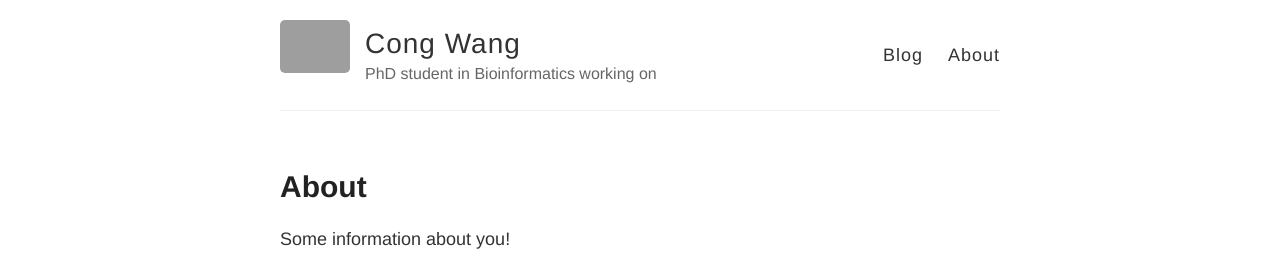
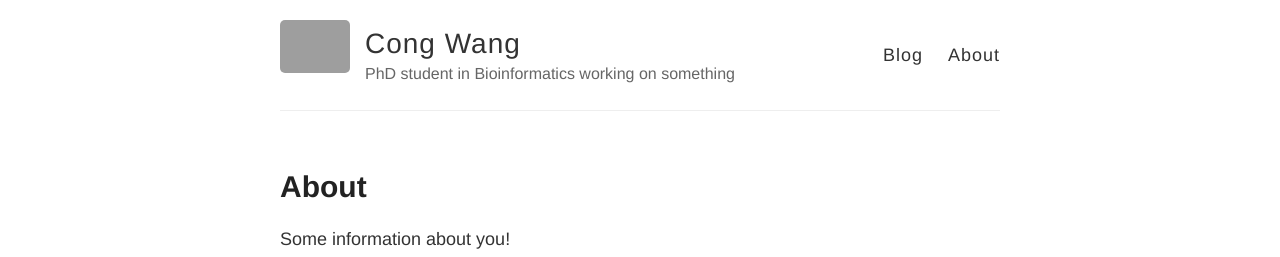
Before and after one commit to dehhrvetuj/dehhrvetuj.github.io, a Jekyll site: the page built from about.md, in a window 1280 px wide. Shown: the top 257 px of the page. Built offline with Jekyll 4.4.1, drawn with Linux system fonts in a browser that asks for light colours; grey boxes are pictures that could not be loaded.

Commit message:
Update _config.yml

```diff
--- a/_config.yml
+++ b/_config.yml
@@ -6,7 +6,7 @@
 name: Cong Wang
 
 # Short bio or description (displayed in the header)
-description: PhD student in Bioinformatics working on
+description: PhD student in Bioinformatics working on something
 
 # URL of your avatar or profile pic (you could use your GitHub profile pic)
 avatar: https://raw.githubusercontent.com/barryclark/jekyll-now/master/images/jekyll-logo.png
```
